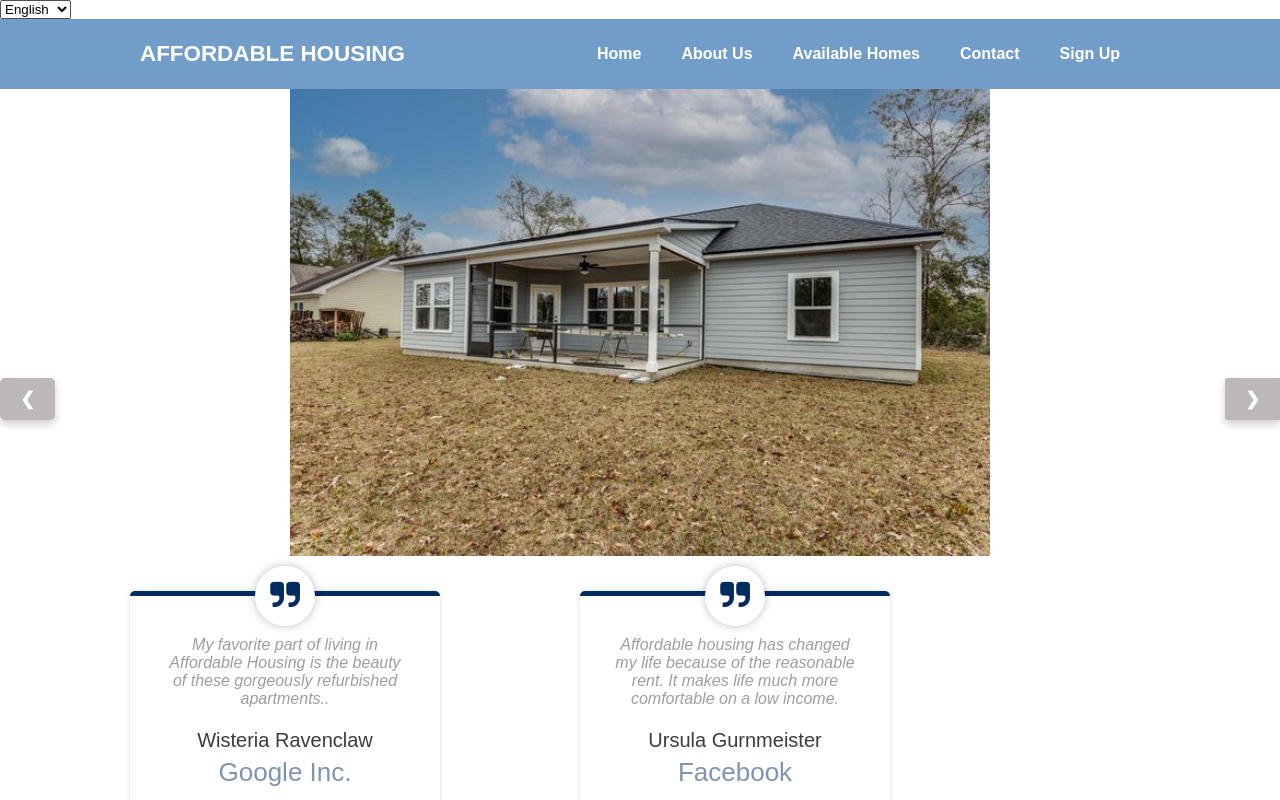
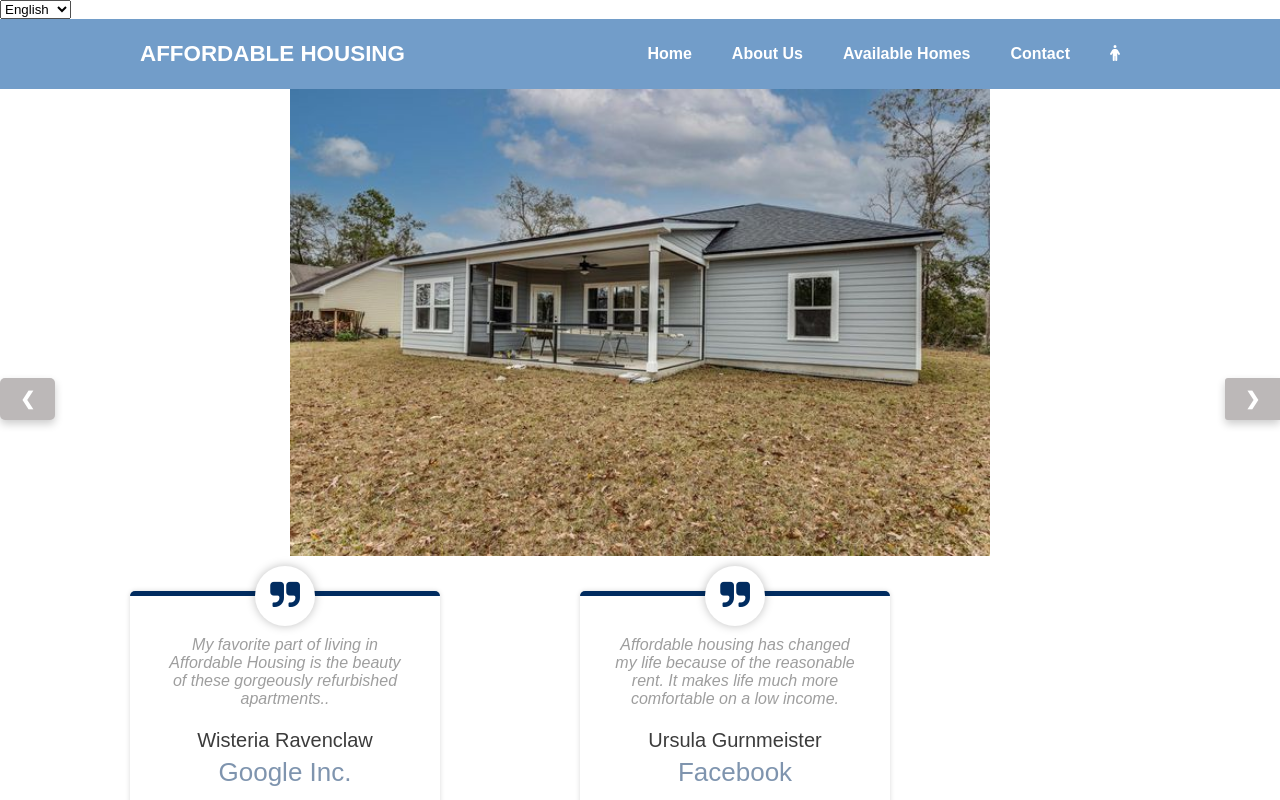
Before and after one commit to andresbenji/capstone, a React (Create React App) app in the folder frontend/: page /home in a window 1280 px wide. Shown: the top 800 px of the page. Built offline with nearby package versions, Linux system fonts and the light colour scheme; some icons are missing.

Commit message:
final changes 8/22

```diff
--- a/frontend/src/components/home.jsx
+++ b/frontend/src/components/home.jsx
@@ -5,6 +5,7 @@ import f11 from './keys.jpeg';
 import Slideshow from './slideshow';
 import SignupPopup from './SignupPopup';
 import { FontAwesomeIcon } from '@fortawesome/react-fontawesome';
+import { faPerson } from '@fortawesome/free-solid-svg-icons'
 import { faFacebook, faInstagram, faSnapchat, faTwitter } from '@fortawesome/free-brands-svg-icons';
 
 
@@ -71,7 +72,9 @@ const Home = () => {
               <li><a href="#!">{selectedLang === 'en' ? 'Contact' : 'Contacto'}</a></li>
               <SignupPopup isOpen={isPopupOpen} onClose={closePopup} />
               {/* <button onClick={openPopup}></button> */}
-              <li><a href="#!" onClick={openPopup}>{selectedLang === 'en' ? 'Sign Up' : 'Inscribe'}</a></li>
+              <li><a href="#!" onClick={openPopup} isOpen={isPopupOpen} onClose={closePopup}>
+    <FontAwesomeIcon icon={faPerson} style={{color: "#ffffff,"}} />
+  </a></li>
             </ul>
           </nav>
         </div>
--- a/package.json
+++ b/package.json
@@ -5,6 +5,7 @@
   "dependencies": {
     "@fortawesome/fontawesome-svg-core": "^6.4.2",
     "@fortawesome/free-brands-svg-icons": "^6.4.2",
+    "@fortawesome/free-solid-svg-icons": "^6.4.2",
     "@fortawesome/react-fontawesome": "^0.2.0",
     "bcryptjs": "^2.4.3",
     "chalk": "^5.3.0",
```
Also changed, not shown: 1 other file (tests, documents, lock files or other folders).
